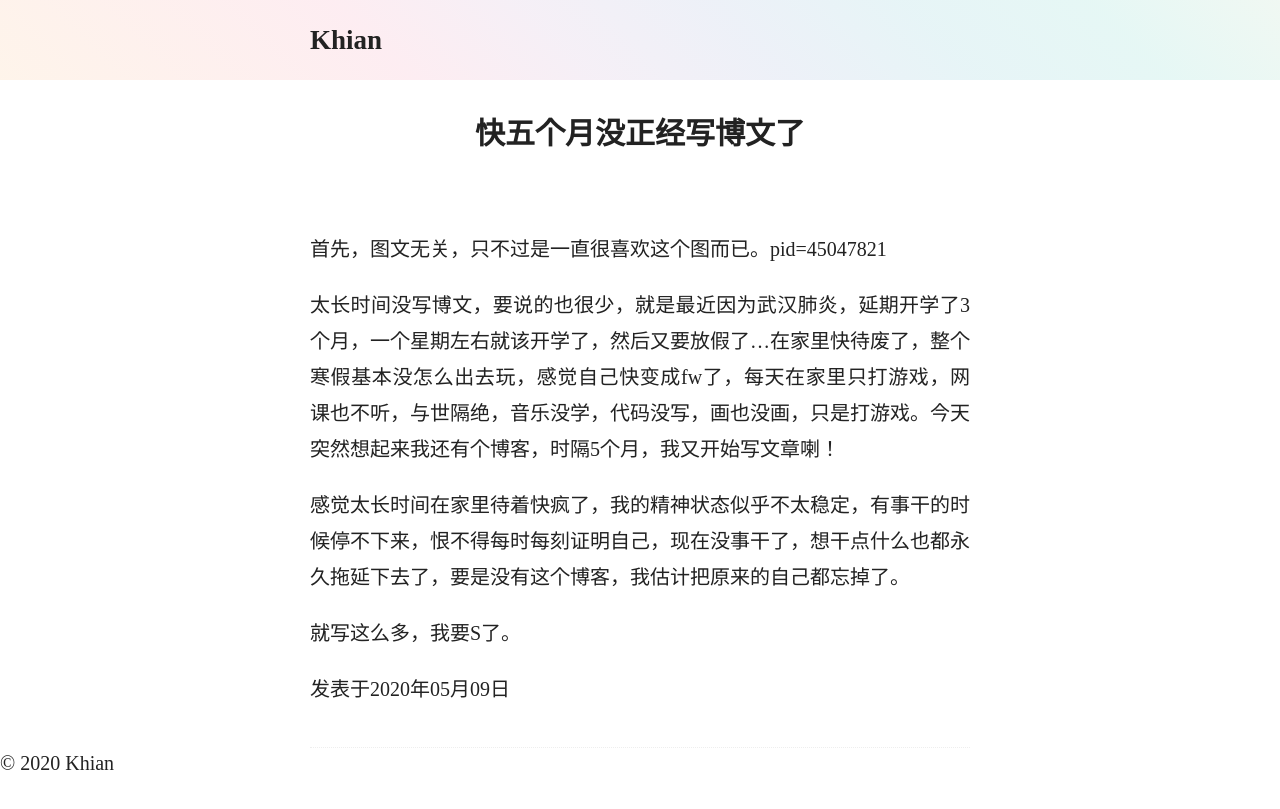
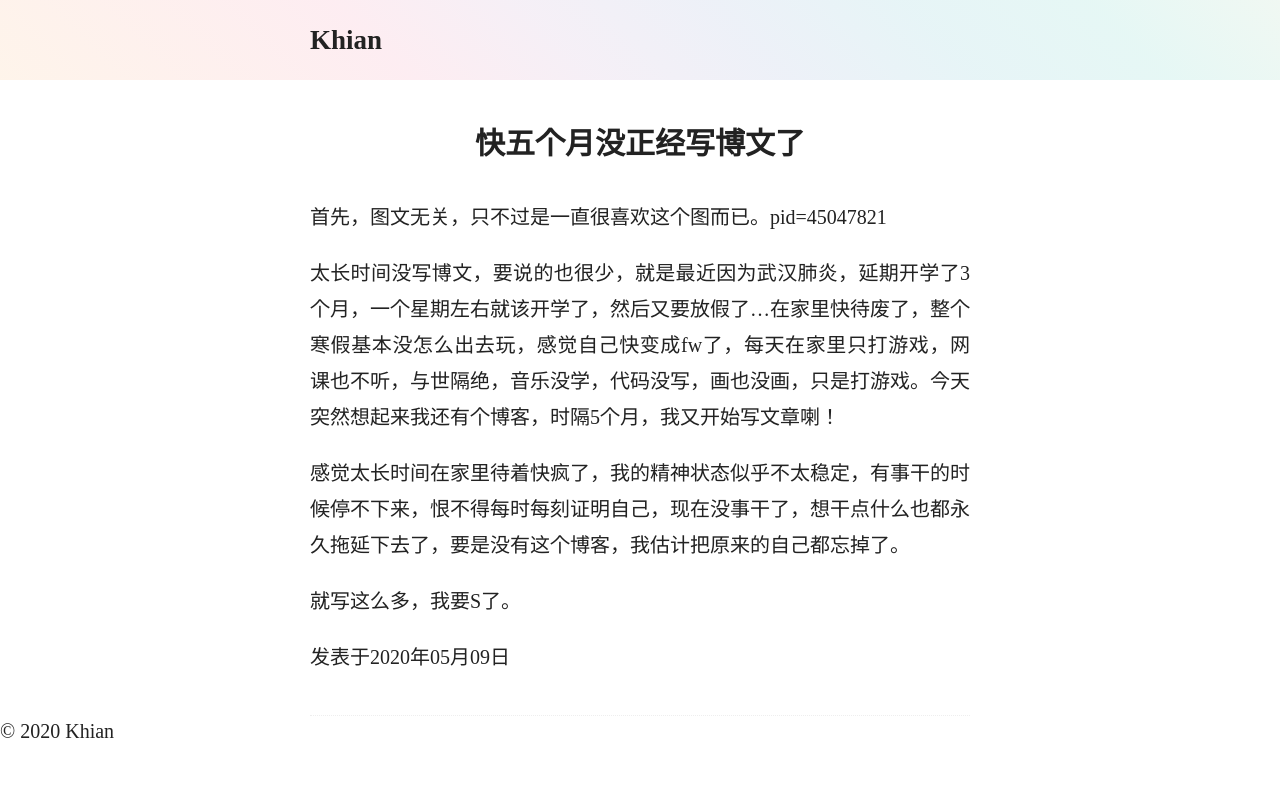
Before and after one commit to Jawutzh/nst, a Jekyll site: the page built from _posts/2020-05-09-快五个月没正经写博文了.md, in a window 1280 px wide. Shown: the top 809 px of the page. Built offline with Jekyll 4.4.1, drawn with Linux system fonts in a browser that asks for light colours.

Commit message:
Update style.html

```diff
--- a/_includes/style.html
+++ b/_includes/style.html
@@ -60,7 +61,7 @@
 .page-title{
 	font-size: 30px;
 	text-align: center;
-	margin: 1.4em 0;
+	margin: 1.4em 0 0 0;
 }
 .post-excerpt {
     margin: 0;
```
Also changed, not shown: other parts of _includes/style.html (+1 -0 lines).
